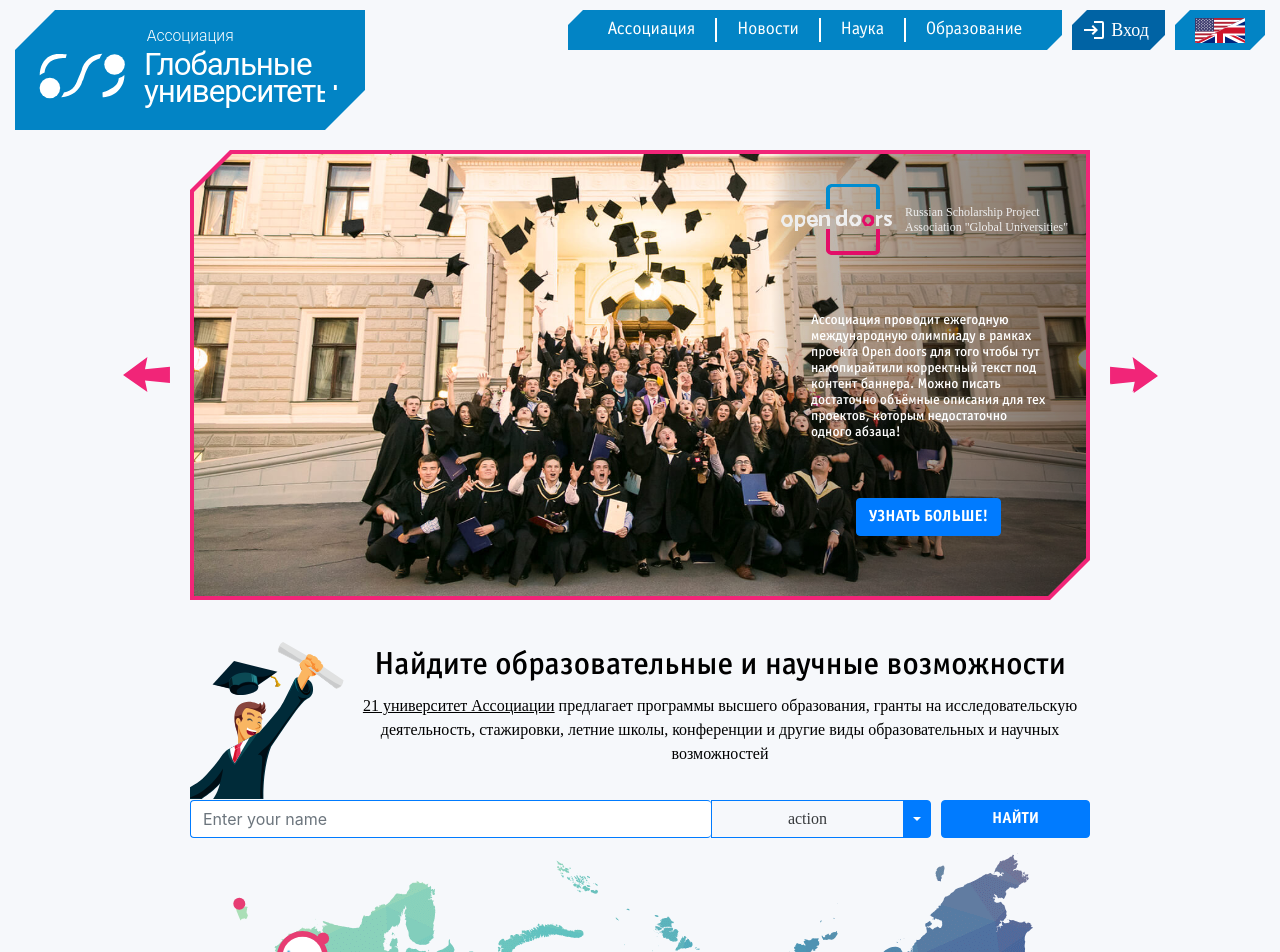
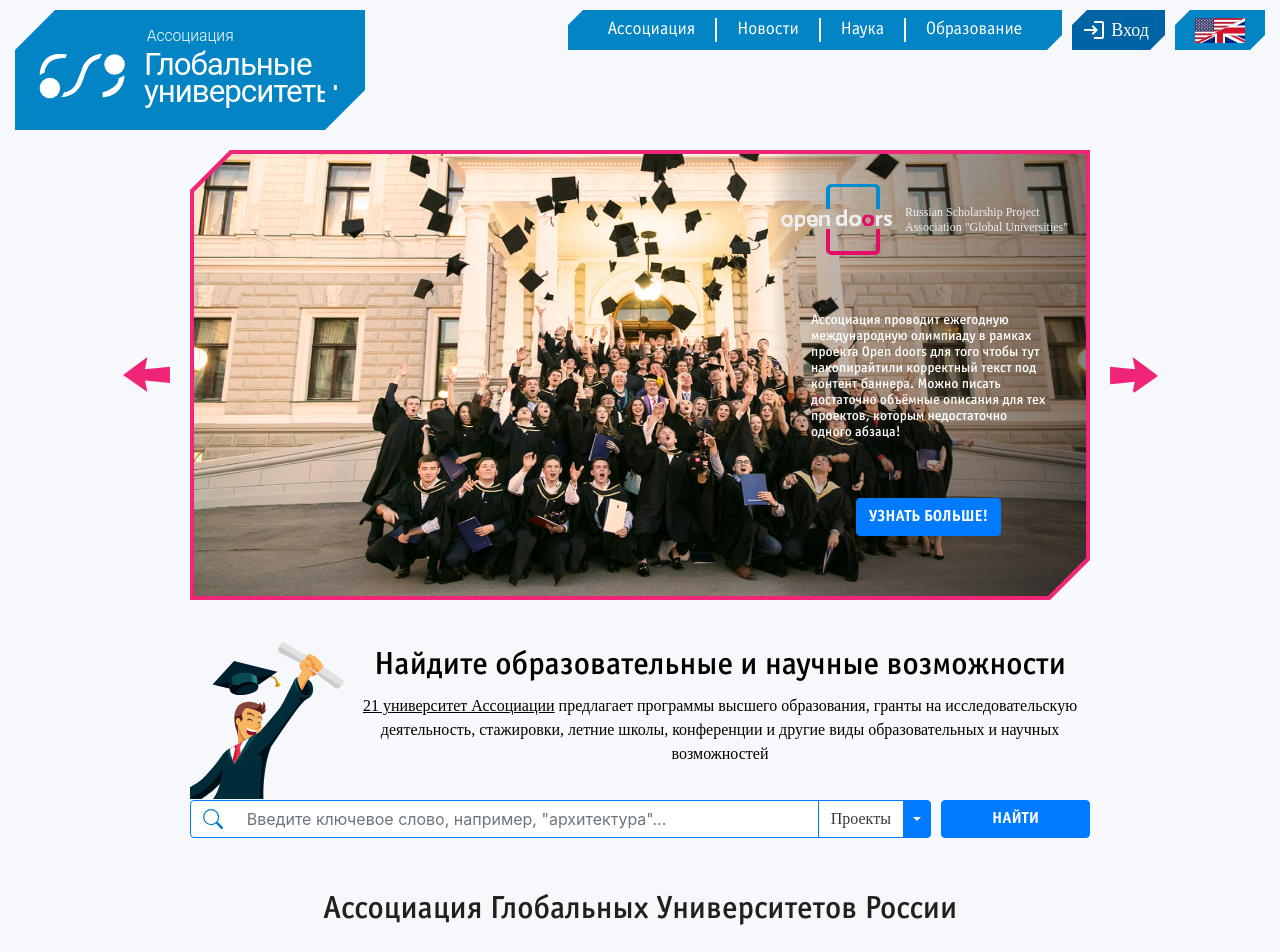
Before and after one commit to Minilfat/d3-vue, a Vue app: page / in a window 1280 px wide. Shown: the top 952 px of the page. Built offline with nearby package versions, Linux system fonts and the light colour scheme.

Commit message:
Finish search block & add main label & minor fixes

```diff
--- a/package.json
+++ b/package.json
@@ -51,6 +51,6 @@
     "not dead"
   ],
   "prettier": {
-    "printWidth": 130
+    "printWidth": 120
   }
 }
--- a/src/App.vue
+++ b/src/App.vue
@@ -7,8 +7,15 @@
     <div>
       <MainSearch />
     </div>
+    <div class="main-page-universities">
+      <div class="label">{{ $t("main.label") }}</div>
+    </div>
     <div>
-      <Map :universities="universities" :selectedUniversity="shownUniversity" @university-changed="showUniversityOnSlider" />
+      <Map
+        :universities="universities"
+        :selectedUniversity="shownUniversity"
+        @university-changed="showUniversityOnSlider"
+      />
     </div>
 
     <div>
@@ -559,7 +566,7 @@ export default {
 };
 </script>
 
-<style>
+<style lang="scss">
 * {
   box-sizing: border-box;
 }
@@ -572,4 +579,15 @@ body {
 .statistics {
   margin-top: 40px;
 }
+
+.main-page-universities {
+  width: 100%;
+  margin: 60px auto;
+  text-align: center;
+
+  .label {
+    font: 32px/24px OfficinaSansMediumC;
+    color: #000000de;
+  }
+}
 </style>
--- a/src/components/MainSearch/MainSearch.vue
+++ b/src/components/MainSearch/MainSearch.vue
@@ -13,27 +13,39 @@
     </div>
     <div class="main-search-input-wrapper d-flex">
       <div class="input flex-grow-1 d-flex">
-        <!-- &#x1f50d -->
         <div class="flex-grow-1">
-          <b-form-input
-            id="input-default"
-            placeholder="Enter your name"
-            class="h-100 border-right-0 border-primary"
-          ></b-form-input>
+          <b-input-group class="h-100">
+            <b-input-group-prepend>
+              <span class="input-group-text bg-white border-primary">
+                <img src="/img/search.svg" alt="s" />
+              </span>
+            </b-input-group-prepend>
+            <b-form-input
+              class="h-100 border-right-0 border-left-0 border-primary shadow-none"
+              :placeholder="$t('search.keyword')"
+            >
+            </b-form-input>
+          </b-input-group>
         </div>
-        <b-dropdown split split-class="rounded-0 w-100" split-variant="outline-primary" variant="primary" class="h-100">
+        <b-dropdown
+          split
+          split-class="rounded-0 w-100 bg-white shadow-none"
+          split-variant="outline-primary"
+          variant="primary"
+          class="h-100"
+        >
           <template v-slot:button-content>
             <div class="dropdown-text">
-              <span>{{ dropDownSelected }}</span>
+              <span>{{ $t(dropDownSelected) }}</span>
             </div>
           </template>
 
           <b-dropdown-item v-for="(d, i) in dropDownItems" :key="'index' + i" @click="handleSelectedChanged(d)">
-            {{ d }}
+            {{ $t(d) }}
           </b-dropdown-item>
         </b-dropdown>
       </div>
-      <b-button variant="primary">{{ $t("search") }}</b-button>
+      <b-button variant="primary" class="shadow-none">{{ $t("search") }}</b-button>
     </div>
     <div class="main-search-helpers"></div>
   </div>
@@ -45,7 +57,7 @@ export default {
   props: {},
   data() {
     return {
-      dropDownItems: ["action", "Another action", "Something else here dasasd asadsasd..."],
+      dropDownItems: ["search.projects", "search.programs", "search.mobility"],
       dropDownSelected: "",
     };
   },
@@ -114,22 +126,14 @@ export default {
     .input {
       height: 100%;
 
-      .dropdown {
-        width: 220px;
-        max-width: 220px;
+      input {
+        border-top-right-radius: 0;
+        border-bottom-right-radius: 0;
+      }
 
-        .dropdown-text {
-          max-width: 100%;
-          overflow: hidden;
-          font: 16px/24px OfficinaSansC;
-          color: #373a3c;
-
-          span {
-            text-overflow: ellipsis;
-            white-space: nowrap;
-            overflow: hidden;
-          }
-        }
+      .dropdown-text {
+        font: 16px/24px OfficinaSansC;
+        color: #373a3c;
       }
     }
 
--- a/src/locales/en.json
+++ b/src/locales/en.json
@@ -52,5 +52,10 @@
   "main_text": "Find educational and scientific opportunities",
   "main_sub_title": "offer higher education programs, research grants, summer schools, internships, conferences and other types of educational and scientific opportunities",
   "main_sub_title_link": "The 21 universities of the Association",
-  "search": "SEARCH"
+  "search": "SEARCH",
+  "search.projects": "Funding",
+  "search.programs": "Academic Programs",
+  "search.mobility": "Professional Opportunities",
+  "search.keyword": "Enter a keyword, for example, \"engineering\"...",
+  "main.label": "Association Global Universities of Russia"
 }
--- a/src/locales/ru.json
+++ b/src/locales/ru.json
@@ -52,5 +52,10 @@
   "main_text": "Найдите образовательные и научные возможности",
   "main_sub_title": "предлагает программы высшего образования, гранты на исследовательскую деятельность, стажировки, летние школы, конференции и другие виды образовательных и научных возможностей",
   "main_sub_title_link": "21 университет Ассоциации",
-  "search": "НАЙТИ"
+  "search": "НАЙТИ",
+  "search.projects": "Проекты",
+  "search.programs": "Образовательные программы",
+  "search.mobility": "Академические мобильности",
+  "search.keyword": "Введите ключевое слово, например, \"архитектура\"...",
+  "main.label": "Ассоциация Глобальных Университетов России"
 }
```
Also changed, not shown: public/img/search.svg (added).
